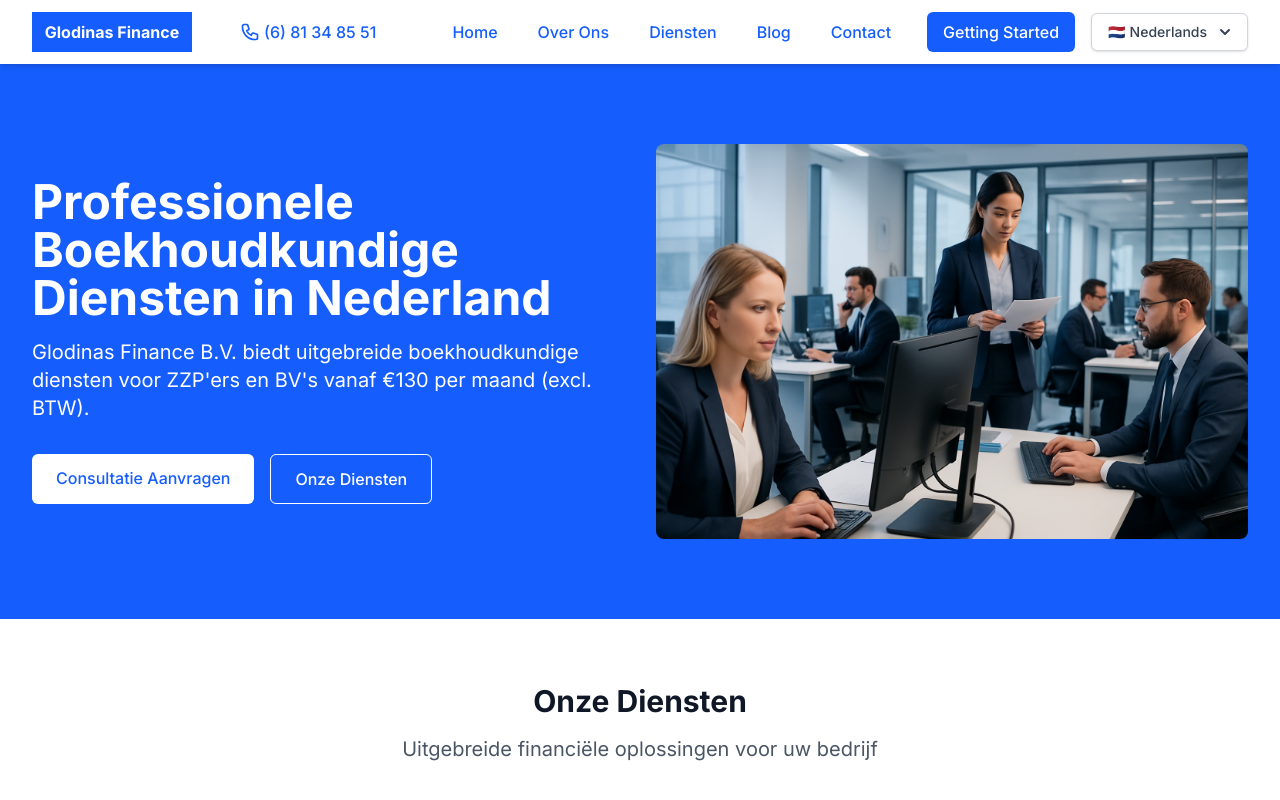
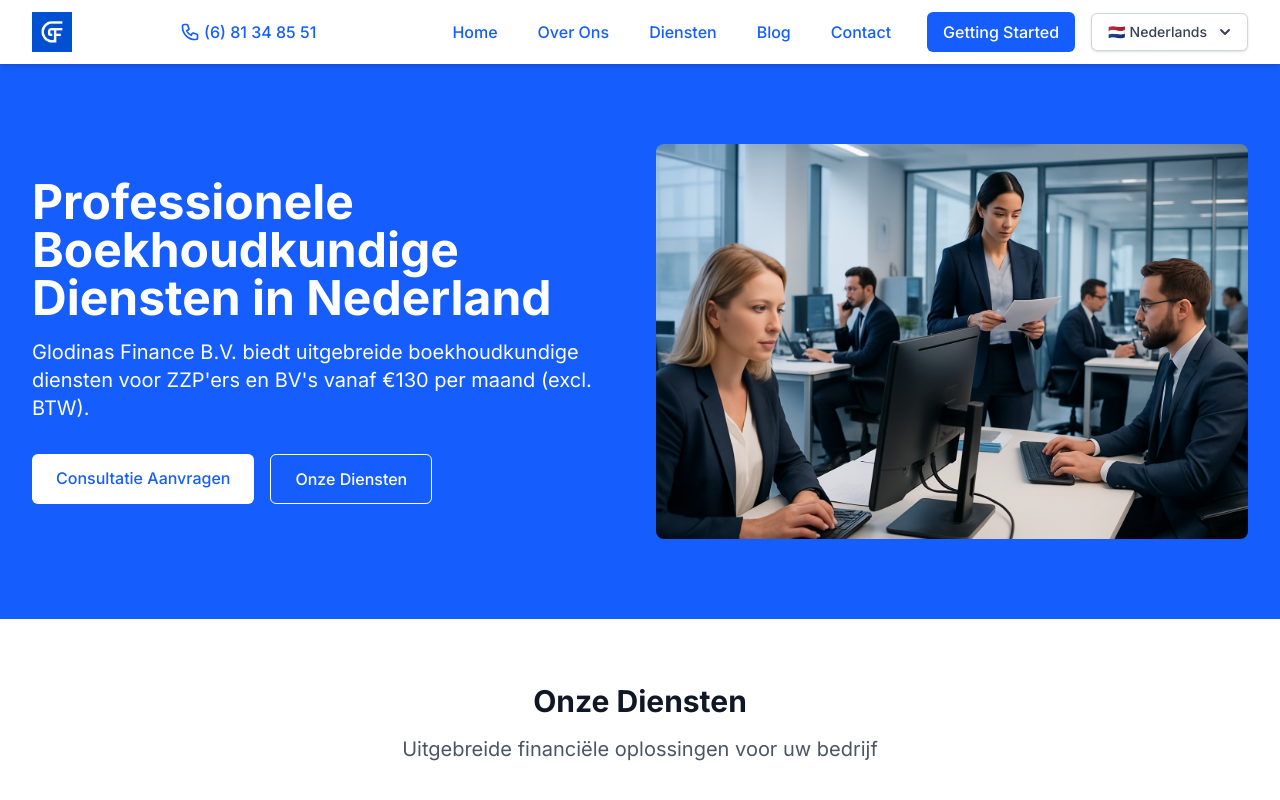
Before and after one commit to glodinasflexwork/glodinas-finance-website, a Next.js app: page / in a window 1280 px wide. Shown: the top 800 px of the page. Built offline with nearby package versions, Linux system fonts and the light colour scheme.

Commit message:
Integrate official Glodinas Finance logo into navigation bar

```diff
--- a/package.json
+++ b/package.json
@@ -16,7 +16,6 @@
     "next": "15.3.2",
     "next-i18next": "^15.4.2",
     "pg": "^8.16.0",
-    "prisma": "^6.8.2",
     "react": "^19.0.0",
     "react-dom": "^19.0.0",
     "react-i18next": "^15.5.1"
@@ -30,6 +29,7 @@
     "@types/react-dom": "^19",
     "eslint": "^9",
     "eslint-config-next": "15.3.2",
+    "prisma": "^6.8.2",
     "tailwindcss": "^4",
     "typescript": "^5"
   }
--- a/src/components/Navbar.tsx
+++ b/src/components/Navbar.tsx
@@ -20,10 +20,12 @@ const Navbar = () => {
         <div className="flex justify-between h-16">
           <div className="flex-shrink-0 flex items-center">
             <Link href="/" className="flex items-center">
-              {/* Placeholder for logo - will be replaced with actual logo */}
-              <div className="h-10 w-40 bg-blue-600 text-white flex items-center justify-center font-bold">
-                Glodinas Finance
-              </div>
+              {/* Official Glodinas Finance logo */}
+              <img
+                src="/images/logo/glodinas-logo.png"
+                alt="Glodinas Finance Logo"
+                className="h-10 w-auto"
+              />
             </Link>
           </div>
 
```
Also changed, not shown: public/images/logo/glodinas-logo.png (added), 1 other file (tests, documents, lock files or other folders).
